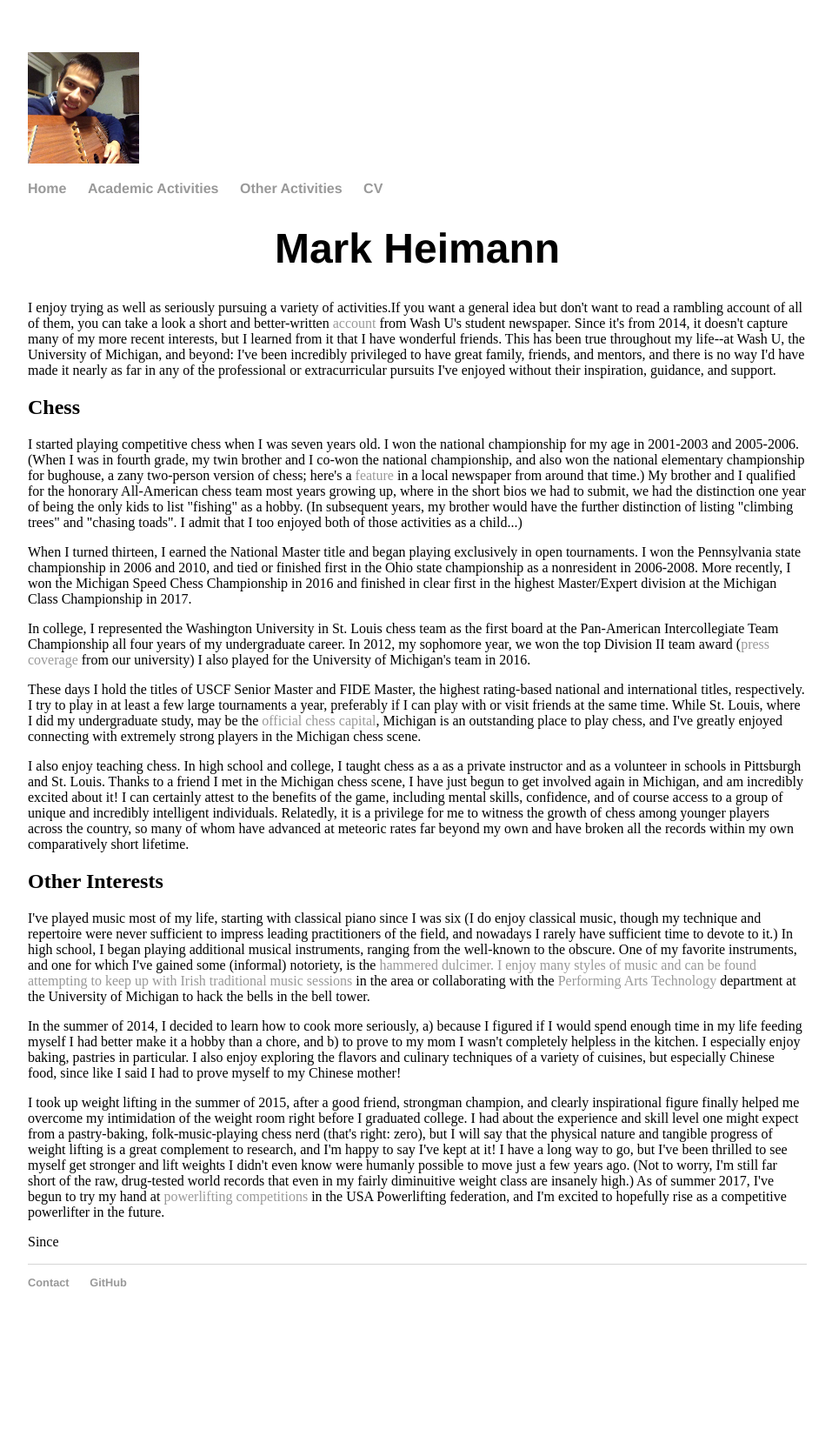
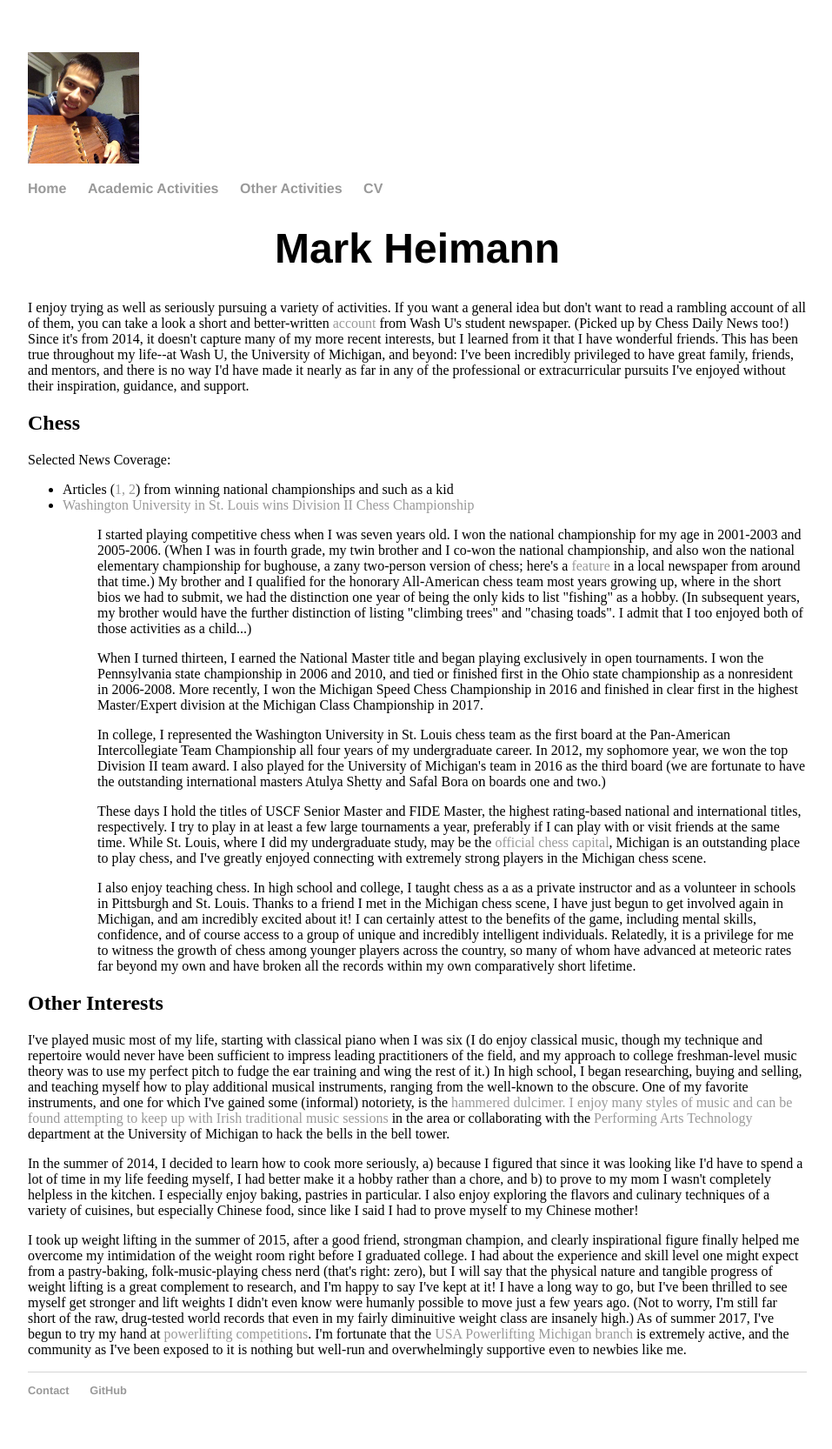
Before and after one commit to markheimann/markheimann.github.io, a Jekyll site: the page built from other.html, in a window 1280 px wide. Shown: the whole page at 87% size, without its empty margins (160-1117 px from the left). Built offline with Jekyll 4.4.1, drawn with Linux system fonts in a browser that asks for light colours; before the commit the page ends 1542 px from its top, so only the background shows below that.

Commit message:
updated other interests

```diff
--- a/other.html
+++ b/other.html
@@ -5,10 +5,17 @@ title: Mark Heimann
 
 <link rel="stylesheet" type="text/css" href="css/main.css">
 <p>
-    I enjoy trying as well as seriously pursuing a variety of activities.If you want a general idea but don't want to read a rambling account of all of them, you can take a look a short and better-written <a href="http://www.studlife.com/news/2013/01/28/chess-club-wins-division-ii-championship/">account</a> from Wash U's student newspaper.  Since it's from 2014, it doesn't capture many of my more recent interests, but I learned from it that I have wonderful friends.  This has been true throughout my life--at Wash U, the University of Michigan, and beyond: I've been incredibly privileged to have great family, friends, and mentors, and there is no way I'd have made it nearly as far in any of the professional or extracurricular pursuits I've enjoyed without their inspiration, guidance, and support.
+    I enjoy trying as well as seriously pursuing a variety of activities.  If you want a general idea but don't want to read a rambling account of all of them, you can take a look a short and better-written <a href="http://www.studlife.com/scene/profile/2014/02/27/a-man-of-many-talents-mark-heimanns-intensive-quest-to-conquer-everything-wash-u-has-to-offer/">account</a> from Wash U's student newspaper.  (Picked up by Chess Daily News too!)  Since it's from 2014, it doesn't capture many of my more recent interests, but I learned from it that I have wonderful friends.  This has been true throughout my life--at Wash U, the University of Michigan, and beyond: I've been incredibly privileged to have great family, friends, and mentors, and there is no way I'd have made it nearly as far in any of the professional or extracurricular pursuits I've enjoyed without their inspiration, guidance, and support.
     </p>
 <h2>Chess</h2>
 <div class="blurb">
+	Selected News Coverage:
+	<ul>
+	<li>Articles (<a href="http://triblive.com/x/pittsburghtrib/news/pittsburgh/s_454281.html">1<a>, <a href="https://www.hslda.org/docs/BrightSpots/200210070.asp">2</a>) from winning national championships and such as a kid
+	<li><a href="http://www.studlife.com/news/2013/01/28/chess-club-wins-division-ii-championship/">Washington University in St. Louis wins Division II Chess Championship</a>
+	<ul>
+
+
 	<p>
 	I started playing competitive chess when I was seven years old.  I won the national championship for my age in 2001-2003 and 2005-2006.  (When I was in fourth grade, my twin brother and I co-won the national championship, and also won the national elementary championship for bughouse, a zany two-person version of chess; here's a <a href="http://triblive.com/x/pittsburghtrib/news/pittsburgh/s_454281.html">feature</a> in a local newspaper from around that time.)  My brother and I qualified for the honorary All-American chess team most years growing up, where in the short bios we had to submit, we had the distinction one year of being the only kids to list "fishing" as a hobby.  (In subsequent years, my brother would have the further distinction of listing "climbing trees" and "chasing toads".  I admit that I too enjoyed both of those activities as a child...)
 	</p>
@@ -18,7 +25,7 @@ title: Mark Heimann
 	</p>
 
 	<p>
-	In college, I represented the Washington University in St. Louis chess team as the first board at the Pan-American Intercollegiate Team Championship all four years of my undergraduate career.  In 2012, my sophomore year, we won the top Division II team award (<a href="http://www.studlife.com/news/2013/01/28/chess-club-wins-division-ii-championship/">press coverage</a> from our university) I also played for the University of Michigan's team in 2016.
+	In college, I represented the Washington University in St. Louis chess team as the first board at the Pan-American Intercollegiate Team Championship all four years of my undergraduate career.  In 2012, my sophomore year, we won the top Division II team award.  I also played for the University of Michigan's team in 2016 as the third board (we are fortunate to have the outstanding international masters Atulya Shetty and Safal Bora on boards one and two.)
 	</p>
 
 	<p>
@@ -33,17 +40,15 @@ title: Mark Heimann
 <h2>Other Interests</h2>
 <div class="blurb">
 	<p>
-	I've played music most of my life, starting with classical piano since I was six (I do enjoy classical music, though my technique and repertoire were never sufficient to impress leading practitioners of the field, and nowadays I rarely have sufficient time to devote to it.)  In high school, I began playing additional musical instruments, ranging from the well-known to the obscure.  One of my favorite instruments, and one for which I've gained some (informal) notoriety, is the <a href="https://manufacturing.dustystrings.com/hammered-dulcimers">hammered dulcimer<a/>.  I enjoy many styles of music and can be found attempting to keep up with <a href="https://www.detroitirishmusic.org/">Irish traditional music sessions</a> in the area or collaborating with the <a href="https://smtd.umich.edu/departments/pat/">Performing Arts Technology</a> department at the University of Michigan to hack the bells in the bell tower.
+	I've played music most of my life, starting with classical piano when I was six (I do enjoy classical music, though my technique and repertoire would never have been sufficient to impress leading practitioners of the field, and my approach to college freshman-level music theory was to use my perfect pitch to fudge the ear training and wing the rest of it.)  In high school, I began researching, buying and selling, and teaching myself how to play additional musical instruments, ranging from the well-known to the obscure.  One of my favorite instruments, and one for which I've gained some (informal) notoriety, is the <a href="https://manufacturing.dustystrings.com/hammered-dulcimers">hammered dulcimer<a/>.  I enjoy many styles of music and can be found attempting to keep up with <a href="https://www.detroitirishmusic.org/">Irish traditional music sessions</a> in the area or collaborating with the <a href="https://smtd.umich.edu/departments/pat/">Performing Arts Technology</a> department at the University of Michigan to hack the bells in the bell tower.
 	</p>
 
 
 	<p>
-    In the summer of 2014, I decided to learn how to cook more seriously, a) because I figured if I would spend enough time in my life feeding myself I had better make it a hobby than a chore, and b) to prove to my mom I wasn't completely helpless in the kitchen.  I especially enjoy baking, pastries in particular.  I also enjoy exploring the flavors and culinary techniques of a variety of cuisines, but especially Chinese food, since like I said I had to prove myself to my Chinese mother!
+    In the summer of 2014, I decided to learn how to cook more seriously, a) because I figured that since it was looking like I'd have to spend a lot of time in my life feeding myself, I had better make it a hobby rather than a chore, and b) to prove to my mom I wasn't completely helpless in the kitchen.  I especially enjoy baking, pastries in particular.  I also enjoy exploring the flavors and culinary techniques of a variety of cuisines, but especially Chinese food, since like I said I had to prove myself to my Chinese mother!
     </p>
 
     <p>
-    I took up weight lifting in the summer of 2015, after a good friend, strongman champion, and clearly inspirational figure finally helped me overcome my intimidation of the weight room right before I graduated college.  I had about the experience and skill level one might expect from a pastry-baking, folk-music-playing chess nerd (that's right: zero), but I will say that the physical nature and tangible progress of weight lifting is a great complement to research, and I'm happy to say I've kept at it!  I have a long way to go, but I've been thrilled to see myself get stronger and lift weights I didn't even know were humanly possible to move just a few years ago.  (Not to worry, I'm still far short of the raw, drug-tested world records that even in my fairly diminuitive weight class are insanely high.)  As of summer 2017, I've begun to try my hand at <a href="http://usapl.liftingdatabase.com/lifters-view?id=40429">powerlifting competitions</a> in the USA Powerlifting federation, and I'm excited to hopefully rise as a competitive powerlifter in the future.
+    I took up weight lifting in the summer of 2015, after a good friend, strongman champion, and clearly inspirational figure finally helped me overcome my intimidation of the weight room right before I graduated college.  I had about the experience and skill level one might expect from a pastry-baking, folk-music-playing chess nerd (that's right: zero), but I will say that the physical nature and tangible progress of weight lifting is a great complement to research, and I'm happy to say I've kept at it!  I have a long way to go, but I've been thrilled to see myself get stronger and lift weights I didn't even know were humanly possible to move just a few years ago.  (Not to worry, I'm still far short of the raw, drug-tested world records that even in my fairly diminuitive weight class are insanely high.)  As of summer 2017, I've begun to try my hand at <a href="http://usapl.liftingdatabase.com/lifters-view?id=40429">powerlifting competitions</a>.  I'm fortunate that the <a href="http://usaplmi.com/">USA Powerlifting Michigan branch</a> is extremely active, and the community as I've been exposed to it is nothing but well-run and overwhelmingly supportive even to newbies like me.
     </p>
-
 </div>
-<p> Since
```
